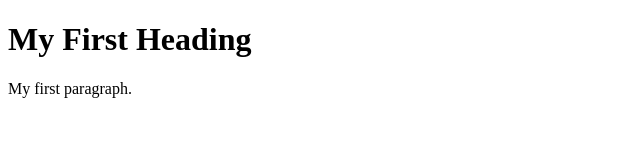
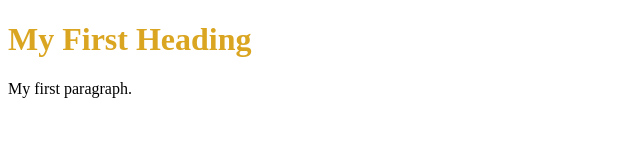
Before and after one commit to BriganG/Pagina-Web, a plain HTML site: page index.html in a window 1280 px wide. Shown: the whole page, without its empty margins (0-640 px from the left). Drawn offline with Linux system fonts and the light colour scheme.

Commit message:
Nuevo cambio

```diff
--- a/index.html
+++ b/index.html
@@ -1,8 +1,11 @@
 <!DOCTYPE html>
 <html>
+    <head>
+        <link rel="stylesheet" type="text/css" href="styles.css">
+    </head>
 <body>
 
-<h1>My First Heading</h1>
+<h1 class="h1">My First Heading</h1>
 <p>My first paragraph.</p>
 
 </body>
--- /dev/null
+++ b/styles.css
@@ -0,0 +1,3 @@
+.h1 {
+    color: goldenrod;
+}
```
